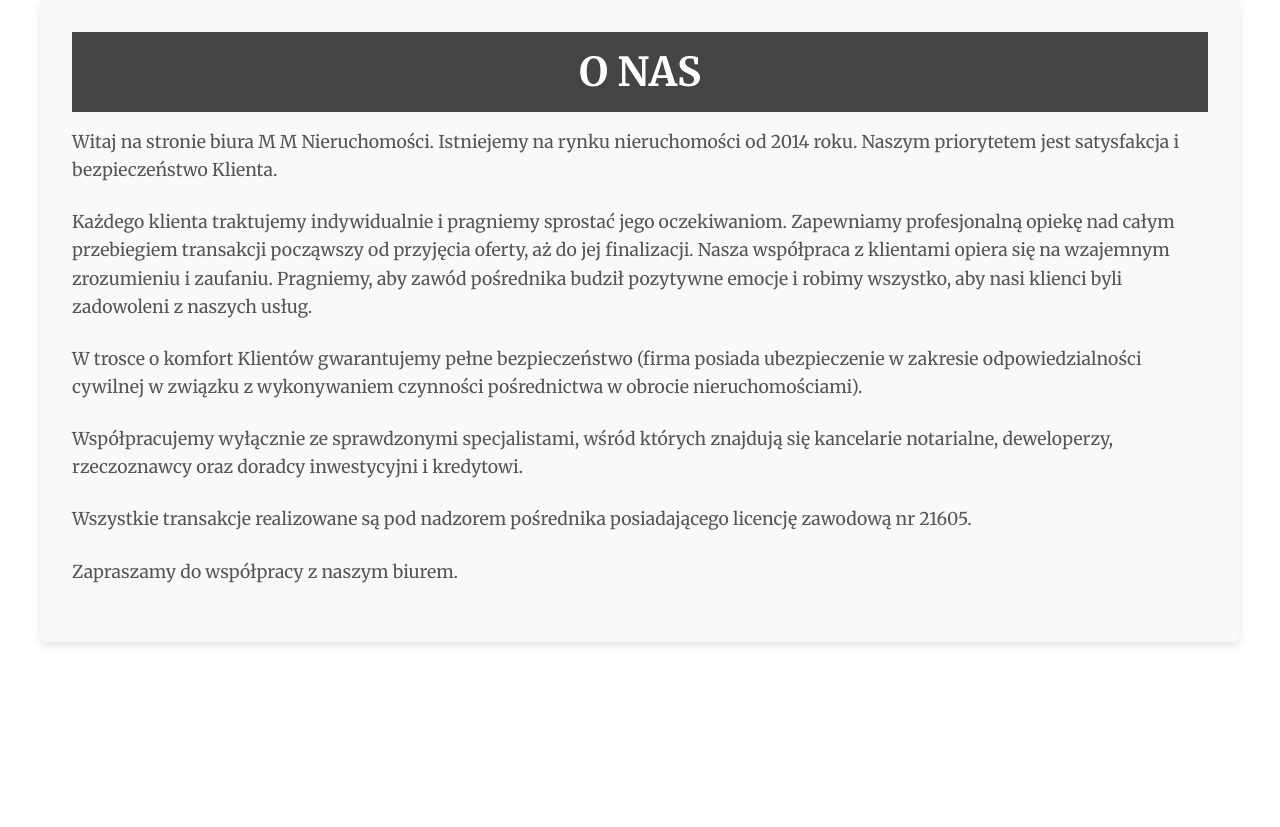
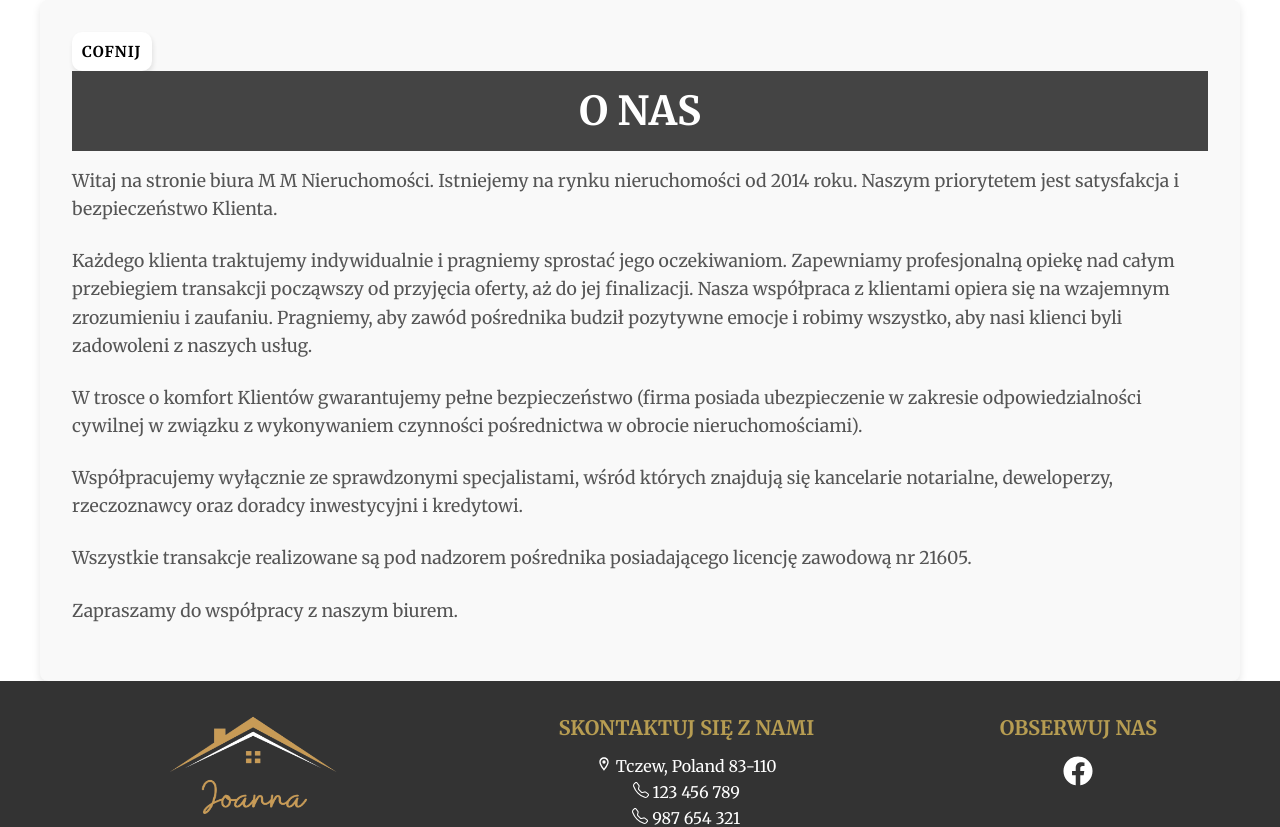
Before and after one commit to AdamGrodzki/nieruchomosci-joanna, a Next.js app: page /AboutUs in a window 1280 px wide. Shown: the top 827 px of the page. Before the commit the page ends 800 px from the top, so only its background shows below. Built offline with nearby package versions, Linux system fonts and the light colour scheme.

Commit message:
add prev Button components, fix loader and layout view

```diff
--- /dev/null
+++ b/components/Button/Button.tsx
@@ -0,0 +1,15 @@
+import { useRouter } from "next/router";
+import styles from "@/components/Button/button.module.scss"
+
+const Button = () => {
+const router = useRouter()
+
+const handleBackButton = ()=> {
+    router.push("/");
+}
+    return (
+        <button className={styles.prevButton} onClick={handleBackButton}>Cofnij</button>
+     );
+}
+
+export default Button;
--- /dev/null
+++ b/components/Button/button.module.scss
@@ -0,0 +1,25 @@
+.prevButton {
+    font-family: inherit;
+    font-size: 15px;
+    border-radius: 10px;
+    letter-spacing: 1px;
+    padding: 10px;
+    color: #000;
+    background-color: #fff;
+    border: none;
+    text-transform: uppercase;
+    font-weight: bold;
+    box-shadow: 1px 3px 5px rgba(0, 0, 0, 0.1);
+    cursor: pointer;
+    transition: background-color 0.3s ease, box-shadow 0.3s ease;
+
+    display: flex;
+    justify-content: flex-start;
+    align-items: flex-start;
+}
+
+.prevButton:hover {
+    background-color: #c58c57;
+    color: #fff;
+    box-shadow: 2px 4px 6px rgba(0, 0, 0, 0.2);
+}
--- a/components/LayoutPage/Layout.tsx
+++ b/components/LayoutPage/Layout.tsx
@@ -4,20 +4,28 @@ import Footer from '../Footer/Footer';
 import LandingPage from '../LandingPage/LandingPage';
 import ArrowNavigation from '../ArrowNavigation/ArrowNavigation';
 import SearchBar from '../SearchBar/SearchBar';
+import Head from 'next/head';
 
 const Layout = ({ children }: any) => {
   return (
     <>
+       <Head>
+        <title>Joanna Nieruchomości</title>
+      </Head>
+
     <div className={styles.layout}>
+      <header>
       <Navbar />
+      </header>
+
       <LandingPage />
       <SearchBar />
       <div className={styles.pageContent}>
       {children}
       </div>
+      <ArrowNavigation />
+    {/* <Footer /> */}
       </div>
-      <ArrowNavigation />
-    <Footer />
     </>
   );
 };
--- a/components/Loader/Loader.tsx
+++ b/components/Loader/Loader.tsx
@@ -1,5 +1,7 @@
 import styles from "@/components/Loader/loader.module.scss"
 import { FiLoader } from "react-icons/fi";
+import load from "@/images/loader.gif"
+import Image from "next/image";
 
 import { FaBuilding } from "react-icons/fa";
 
@@ -8,7 +10,8 @@ const Loader = () => {
     return (
         <>
         <div className={styles.loader}>
-        <FiLoader className={styles.fiLoader}/>
+        {/* <FiLoader className={styles.fiLoader}/> */}
+        <Image className={styles.fiLoader} src={load} alt="load" />
         </div>
         </>
      );
--- a/components/PropertyCard/PropertyCard.tsx
+++ b/components/PropertyCard/PropertyCard.tsx
@@ -5,7 +5,6 @@ import styles from "@/components/PropertyCard/propertyCard.module.scss"
 import { FaLocationDot } from "react-icons/fa6";
 
 import { useState} from 'react';
-import { useRouter } from "next/router";
 import Loader from "../Loader/Loader";
 
 
@@ -25,7 +24,6 @@ const {
   } = nieruchomosc.fields;
 
   const [loading, setLoading] = useState(false);
-  const router = useRouter();
 
   const handleLoaderPage = () => {
     setLoading(true);
--- a/components/SearchBar/SearchBar.tsx
+++ b/components/SearchBar/SearchBar.tsx
@@ -2,16 +2,18 @@ import styles from "./searchbar.module.scss";
 import { IoSearchCircleOutline } from "react-icons/io5";
 import { useState } from 'react';
 
-const handleSubmit = (e: { preventDefault: () => void; }) => {
-    e.preventDefault();
-    console.log('Wyszukiwanie:', e);
-};
 
 
 const SearchBar = ({}) => {
   const [propertyType, setPropertyType] = useState('');
   const [location, setLocation] = useState('');
   const [transactionType, setTransactionType] = useState("");
+
+
+const handleSubmit = (e: { preventDefault: () => void; }) => {
+    e.preventDefault();
+    console.log(propertyType, location, transactionType);
+};
 
   return (
       <div className={styles.container}>
--- a/pages/AboutUs.tsx
+++ b/pages/AboutUs.tsx
@@ -1,8 +1,11 @@
+import Button from "@/components/Button/Button";
 import styles from "@/styles/aboutUs.module.css"
 
 const AboutUs = () => {
     return (
+
         <div className={styles.container}>
+            <Button />
             <h1>O nas</h1>
             <p>
                 Witaj na stronie biura M M Nieruchomości. Istniejemy na rynku nieruchomości od 2014 roku. Naszym priorytetem jest satysfakcja i bezpieczeństwo Klienta.
--- a/pages/_app.tsx
+++ b/pages/_app.tsx
@@ -2,6 +2,7 @@ import "@/styles/globals.css"
 import Layout from "@/components/LayoutPage/Layout";
 import Navbar from "@/components/Navbar/Navbar";
 import LandingPage from "@/components/LandingPage/LandingPage";
+import Footer from "@/components/Footer/Footer"
 
 import { useRouter } from "next/router";
 
@@ -11,10 +12,10 @@ const App = ({Component, pageProps}:any) => {
 
     return (
         <>
-        {/* <Navbar /> */}
+        {/* <Layout > */}
         {landingPageRoutes.includes(router.pathname) && <Layout />}
-        {/* <Layout > */}
         <Component {...pageProps} />
+        <Footer/>
         {/* </Layout> */}
         </>
      );
--- a/pages/property/[slug].tsx
+++ b/pages/property/[slug].tsx
@@ -4,7 +4,7 @@ import Image from "next/image"
 
 import styles from "@/styles/slug.module.css"
 import Skeleton from "@/components/Skeleton/Skeleton"
-import { redirect } from "next/dist/server/api-utils"
+import Button from "@/components/Button/Button"
 
 const client = createClient({
     space: String(process.env.CONTENTFUL_SPACE_ID),
@@ -55,7 +55,9 @@ const PropertyDetails:  React.FC<PropertyCardProps> = ({ nieruchomosci}: any) =>
 
     console.log(nieruchomosci);
     return (
+        <>
         <div className={styles.card}>
+        <Button/>
             <div className={styles.cardHeader}>
             <h2>Nieruchomość na {nieruchomosci.fields.tranactionType}</h2>
             <p>{nieruchomosci.fields.address}</p>
@@ -80,6 +82,7 @@ const PropertyDetails:  React.FC<PropertyCardProps> = ({ nieruchomosci}: any) =>
                 <p className={styles.description}>{nieruchomosci.fields.description}</p>
 
         </div>
+        </>
     )
 }
 
```
Also changed, not shown: components/Loader/loader.module.scss (+2 -17 lines), images/loader.gif (added).
